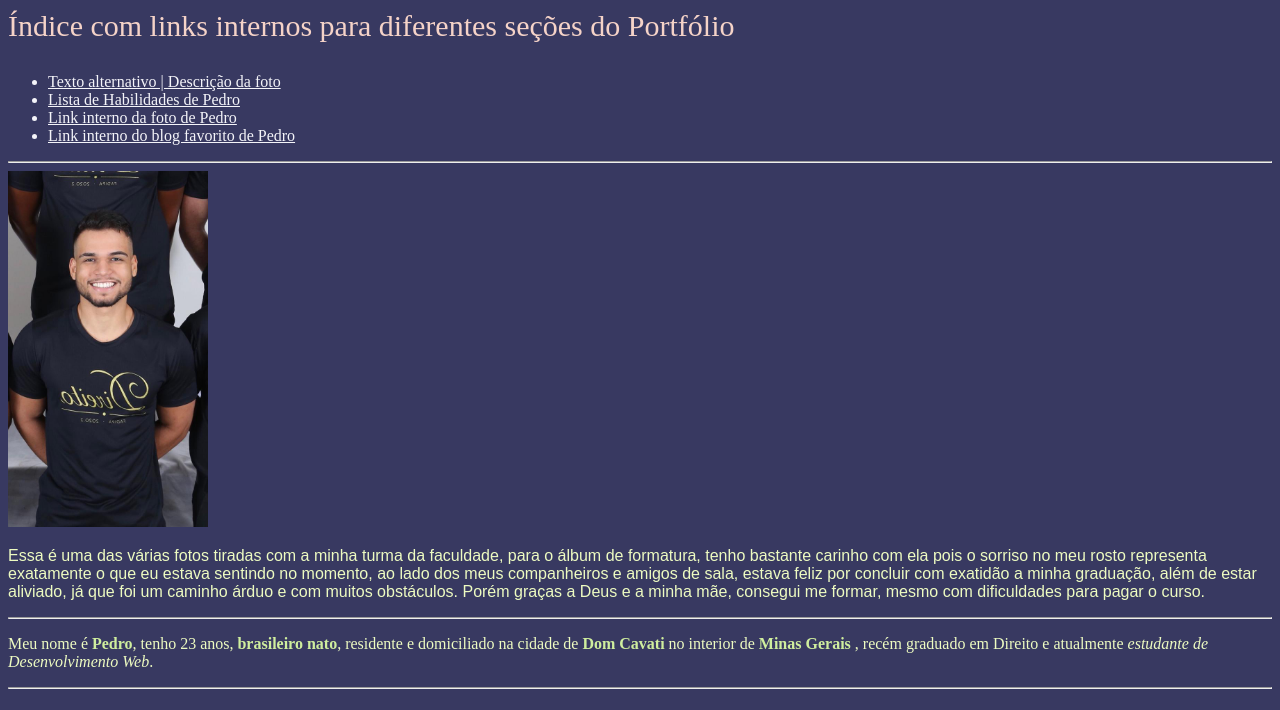
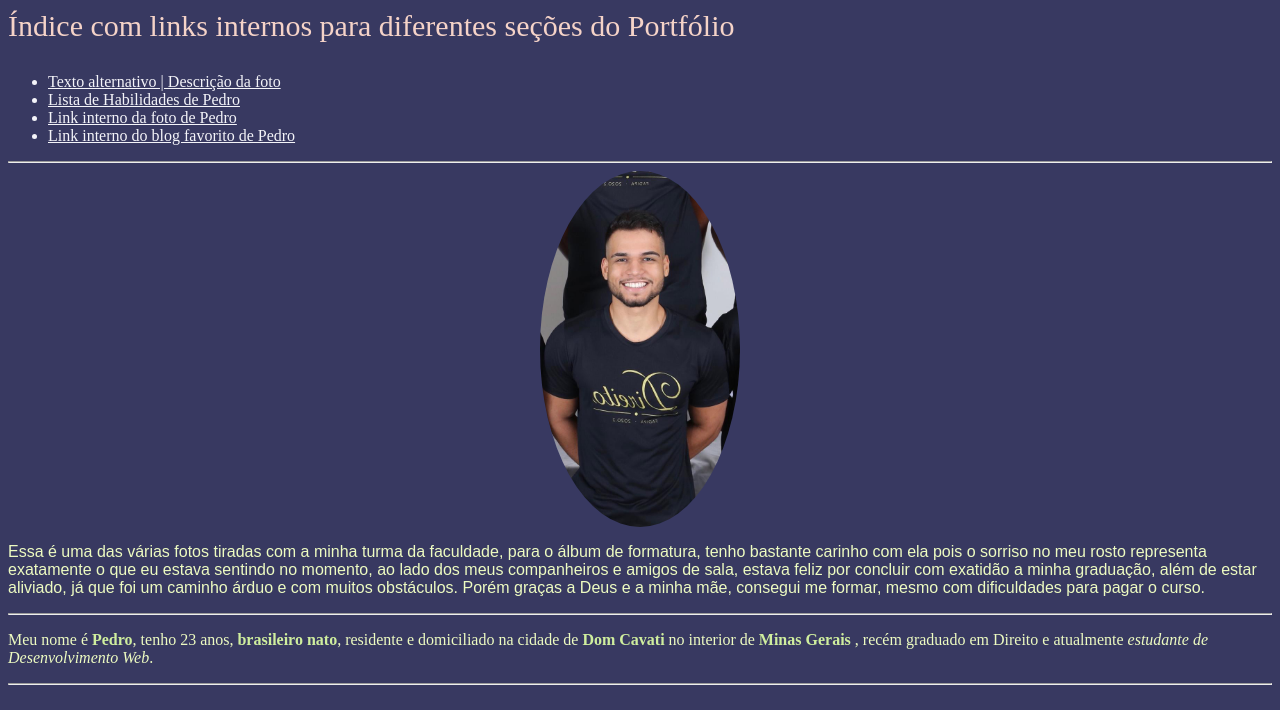
Before and after one commit to pedrodc1236/pedrodc1236.github.io, a plain HTML site: page index.html in a window 1280 px wide. Shown: the part 90-800 px from the top of the page. Drawn offline with Linux system fonts and the light colour scheme.

Commit message:
centralizando foto

```diff
--- a/style.css
+++ b/style.css
@@ -65,3 +65,8 @@ strong {
 .nome {
     font-size: 35px;
 }
+#fotoPedro {
+    margin: 0 auto;
+    display: block;
+    border-radius: 200%;
+}
```
